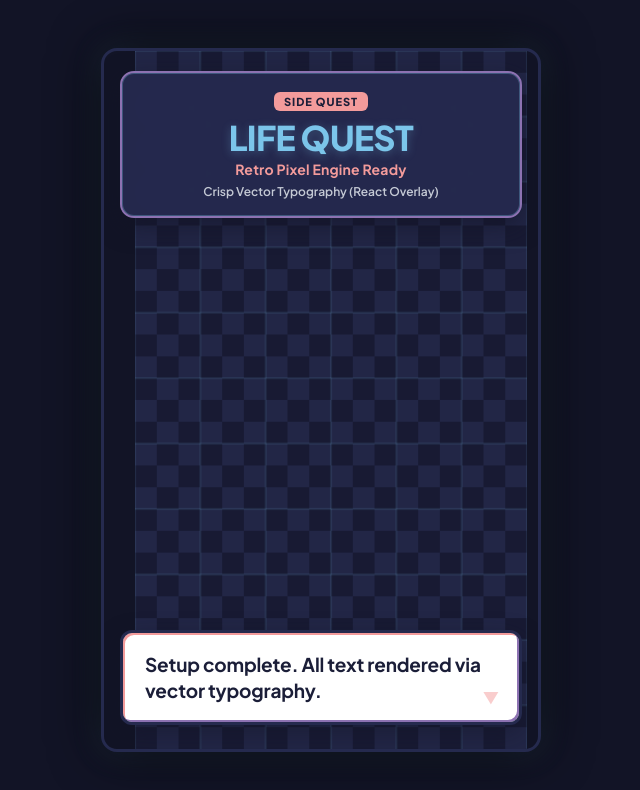
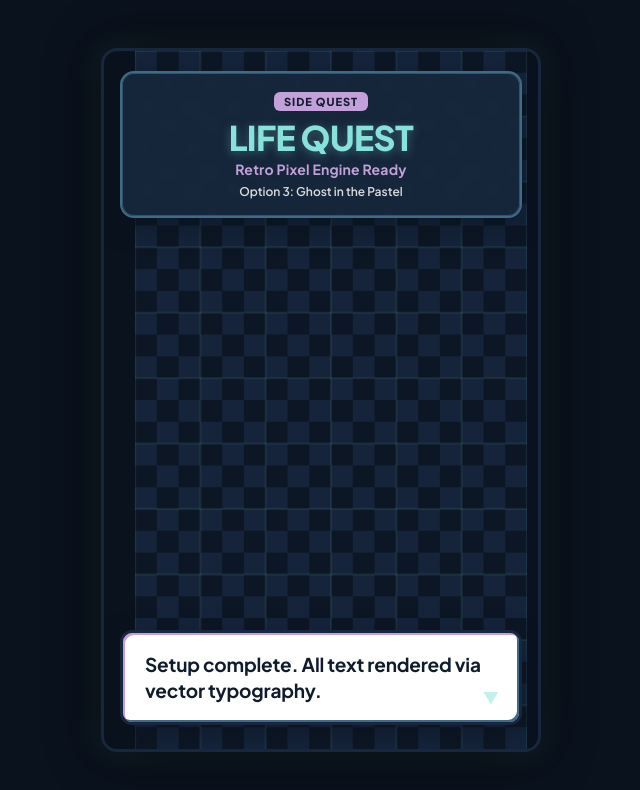
Before and after one commit to ant100/life-quest, a React (Vite) app: page / in a window 1280 px wide. Shown: the top 790 px of the page, without its empty margins (319-959 px from the left). Built offline with nearby package versions, Linux system fonts and the light colour scheme.

Commit message:
style: test Option 3 Ghost in the Pastel palette (#101C2E, #17273D, #3F6B88, #88E2DB, #C2A0D9)

```diff
--- a/src/App.tsx
+++ b/src/App.tsx
@@ -11,14 +11,14 @@
         height: '100dvh',
         display: 'grid',
         placeItems: 'center',
-        backgroundColor: '#121426',
+        backgroundColor: '#0a121e',
         overflow: 'hidden',
         boxSizing: 'border-box',
         padding: 'env(safe-area-inset-top) env(safe-area-inset-right) env(safe-area-inset-bottom) env(safe-area-inset-left)',
       }}
     >
       {/*
-        Game Stage Container (9:16 mobile aspect ratio, centered across all devices)
+        Game Stage Container (Option 3: Ghost in the Pastel)
       */}
       <div
         style={{
@@ -31,16 +31,16 @@
           display: 'flex',
           alignItems: 'center',
           justifyContent: 'center',
-          border: '3px solid #252a4e',
+          border: '3px solid #17273d',
           borderRadius: '16px',
           overflow: 'hidden',
-          boxShadow: '0 0 50px rgba(0, 0, 0, 0.9), 0 0 30px rgba(123, 197, 234, 0.2)',
+          boxShadow: '0 0 50px rgba(0, 0, 0, 0.9), 0 0 30px rgba(136, 226, 219, 0.18)',
         }}
       >
-        {/* Canvas Layer: Pixel art world, characters, tiles only */}
+        {/* Canvas Layer: Pixel art world only */}
         <PhaserGame />
 
-        {/* UI Overlay Layer: All text, cards, dialogs rendered with crisp vector typography */}
+        {/* UI Overlay Layer: Real HTML vector typography */}
         <div
           id="ui-layer"
           style={{
@@ -53,13 +53,13 @@
             padding: '20px 16px',
           }}
         >
-          {/* Header Card (HTML / CSS DOM element with vector subpixel font rendering) */}
+          {/* Header Card (Option 3 Palette) */}
           <div
             style={{
               pointerEvents: 'auto',
-              background: 'rgba(37, 42, 78, 0.95)',
-              border: '2px solid #8d72b2',
-              boxShadow: '0 8px 24px rgba(18, 20, 38, 0.6), inset 0 0 0 1px rgba(123, 197, 234, 0.3)',
+              background: 'rgba(23, 39, 61, 0.95)',
+              border: '2px solid #3f6b88',
+              boxShadow: '0 8px 24px rgba(10, 18, 30, 0.6), inset 0 0 0 1px rgba(136, 226, 219, 0.25)',
               borderRadius: '14px',
               padding: '16px 20px',
               textAlign: 'center',
@@ -69,8 +69,8 @@
             <div
               style={{
                 display: 'inline-block',
-                backgroundColor: '#f39b9b',
-                color: '#1b1e38',
+                backgroundColor: '#c2a0d9',
+                color: '#101c2e',
                 fontSize: '11px',
                 fontWeight: 800,
                 letterSpacing: '1px',
@@ -88,10 +88,10 @@
                 margin: '0 0 4px 0',
                 fontSize: 'clamp(28px, 6vw, 34px)',
                 fontWeight: 800,
-                color: '#7bc5ea',
+                color: '#88e2db',
                 letterSpacing: '-0.5px',
                 lineHeight: 1.1,
-                textShadow: '0 2px 10px rgba(123, 197, 234, 0.3)',
+                textShadow: '0 2px 10px rgba(136, 226, 219, 0.35)',
               }}
             >
               LIFE QUEST
@@ -102,7 +102,7 @@
                 margin: 0,
                 fontSize: '14px',
                 fontWeight: 700,
-                color: '#f39b9b',
+                color: '#c2a0d9',
                 letterSpacing: '0.2px',
               }}
             >
@@ -115,15 +115,15 @@
                 marginTop: '6px',
                 fontSize: '12px',
                 fontWeight: 600,
-                color: '#edf2f7',
-                opacity: 0.8,
+                color: '#fdfbf7',
+                opacity: 0.85,
               }}
             >
-              Crisp Vector Typography (React Overlay)
+              Option 3: Ghost in the Pastel
             </span>
           </div>
 
-          {/* Bottom Dialogue Box (FireRed styled, pure HTML/CSS) */}
+          {/* Bottom Dialogue Box */}
           <div
             className="firered-textbox"
             style={{
--- a/src/game/PhaserGame.tsx
+++ b/src/game/PhaserGame.tsx
@@ -2,7 +2,6 @@
 import Phaser from 'phaser';
 import { BootScene } from './scenes/Boot';
 
-// 360 x 640 matches modern 9:16 mobile viewports natively
 export const GAME_WIDTH = 360;
 export const GAME_HEIGHT = 640;
 
@@ -25,7 +24,7 @@
       height: GAME_HEIGHT,
       pixelArt: false,
       roundPixels: true,
-      backgroundColor: '#1b1e38',
+      backgroundColor: '#101c2e', // Option 3 Abyss navy base
       scale: {
         mode: Phaser.Scale.FIT,
         autoCenter: Phaser.Scale.CENTER_BOTH,
--- a/src/game/scenes/Boot.ts
+++ b/src/game/scenes/Boot.ts
@@ -8,10 +8,12 @@
   create(): void {
     const { width, height } = this.scale;
 
-    // Background tile grid (The canvas is strictly for game world pixel art graphics!)
-    // Palette: #1B1E38 (Indigo Navy), #222646 / #181a33 tile blocks
-    const colorTileA = 0x222646;
-    const colorTileB = 0x181a33;
+    // Option 3 Palette:
+    // Base: #101C2E (Abyss Navy)
+    // Tiles: #15243b / #0d1624
+    // Accents: #3F6B88 (Steel Teal), #88E2DB (Pastel Cyan / Ice), #C2A0D9 (Soft Lilac)
+    const colorTileA = 0x15243b;
+    const colorTileB = 0x0d1624;
 
     const graphics = this.add.graphics();
     const tileSize = 20;
@@ -24,15 +26,13 @@
       }
     }
 
-    // Soft aesthetic grid accent lines (#7bc5ea)
-    graphics.lineStyle(1, 0x7bc5ea, 0.2);
+    // Soft serene grid accent lines (#88e2db)
+    graphics.lineStyle(1, 0x88e2db, 0.18);
     for (let x = 0; x <= width; x += tileSize * 3) {
       graphics.lineBetween(x, 0, x, height);
     }
     for (let y = 0; y <= height; y += tileSize * 3) {
       graphics.lineBetween(0, y, width, y);
     }
-
-    // Notice: NO TEXT in canvas. All text and UI cards are rendered as crisp HTML/CSS in React!
   }
 }
--- a/src/styles/global.css
+++ b/src/styles/global.css
@@ -3,13 +3,13 @@
 @import '@fontsource/plus-jakarta-sans/800.css';
 
 :root {
-  --dawn-bg-void: #121426;
-  --dawn-indigo: #1b1e38;
-  --dawn-slate-card: #252a4e;
-  --dawn-dusty-violet: #8d72b2;
-  --dawn-pastel-sky: #7bc5ea;
-  --dawn-pastel-coral: #f39b9b;
-  --dawn-cloud-white: #edf2f7;
+  --abyss-bg-void: #0a121e;
+  --abyss-navy: #101c2e;
+  --abyss-card-bg: #17273d;
+  --abyss-steel-teal: #3f6b88;
+  --abyss-pastel-ice: #88e2db;
+  --abyss-soft-lilac: #c2a0d9;
+  --abyss-vanilla: #fdfbf7;
 }
 
 * {
@@ -28,26 +28,26 @@
   margin: 0;
   padding: 0;
   overflow: hidden;
-  background-color: var(--dawn-bg-void);
+  background-color: var(--abyss-bg-void);
   font-family: 'Plus Jakarta Sans', system-ui, -apple-system, sans-serif;
   touch-action: manipulation;
   -webkit-tap-highlight-color: transparent;
-  color: #1b1e38;
+  color: #101c2e;
 }
 
 canvas {
   display: block;
 }
 
-/* FireRed-style crisp high-DPI dialogue card */
+/* FireRed-style crisp high-DPI dialogue card with Option 3 Ghost in the Pastel colors */
 .firered-textbox {
   background-color: #ffffff;
-  color: #1b1e38;
-  border: 3px solid #252a4e;
+  color: #101c2e;
+  border: 3px solid #17273d;
   box-shadow:
-    inset -2px -2px 0px 0px #8d72b2,
-    inset 2px 2px 0px 0px #f39b9b,
-    0 8px 24px rgba(18, 20, 38, 0.45);
+    inset -2px -2px 0px 0px #3f6b88,
+    inset 2px 2px 0px 0px #c2a0d9,
+    0 8px 24px rgba(10, 18, 30, 0.5);
   border-radius: 12px;
   padding: clamp(12px, 3.5vw, 18px) clamp(16px, 4vw, 22px);
   position: relative;
@@ -63,7 +63,7 @@
   bottom: clamp(10px, 2.5vw, 14px);
   font-size: clamp(12px, 3vw, 16px);
   animation: blink-arrow 0.8s infinite steps(2);
-  color: #f39b9b;
+  color: #88e2db;
 }
 
 @keyframes blink-arrow {
```
